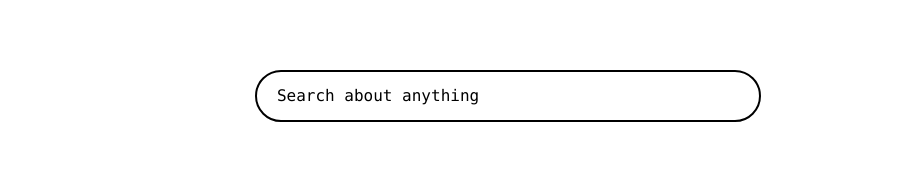
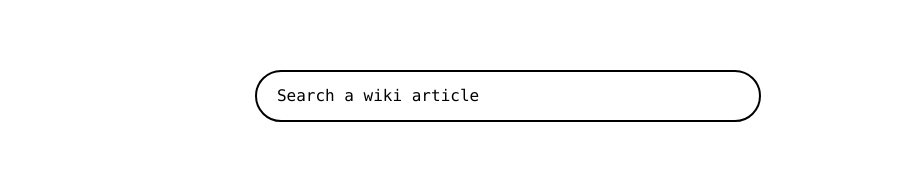
Before and after one commit to baekgyuchoi/simple-wiki, a Next.js app: page / in a window 1280 px wide. Shown: the part 426-598 px from the top of the page, without its empty margins (132-1050 px from the left). Built offline with nearby package versions, Linux system fonts and the light colour scheme.

Commit message:
search about anything -> search a wiki article

```diff
--- a/src/app/components/(home-page)/HomeSearchInput.tsx
+++ b/src/app/components/(home-page)/HomeSearchInput.tsx
@@ -81,7 +81,7 @@ useEffect(() => {
           }}
           onKeyDown={(event) => {if (event.key === 'Enter') {submitSearch(inputValue)}}    }
           className=" bg-white text-black placeholder-black border-2 border-black bg-opacity-50 px-5 py-2 sm:px-5 sm:py-3 font-mono w-full flex-1  hover:bg-gray-200 hover:bg-opacity-20 focus:bg-gray-200 focus:bg-opacity-20 rounded-full placeholder:text-base"
-          placeholder="Search about anything"
+          placeholder="Search a wiki article"
         />
         {
           isSearchSubmitted?
--- a/src/app/components/(navbar)/NavBarSearchInput.tsx
+++ b/src/app/components/(navbar)/NavBarSearchInput.tsx
@@ -80,7 +80,7 @@ useEffect(() => {
           }}
           onKeyDown={(event) => {if (event.key === 'Enter') {submitSearch(inputValue)}}    }
           className="w-full bg-white text-black placeholder-black border-2 border-black bg-opacity-50 px-5 py-2 sm:px-5 sm:py-3 font-mono w-full flex-1  hover:bg-gray-200 hover:bg-opacity-20 focus:bg-gray-200 focus:bg-opacity-20 rounded-full placeholder:text-base"
-          placeholder="Search about anything"
+          placeholder="Search a wiki article"
         />
         {
           isSearchSubmitted?
```
